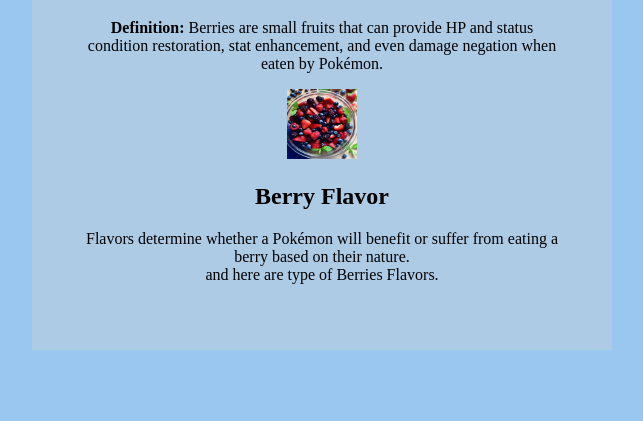
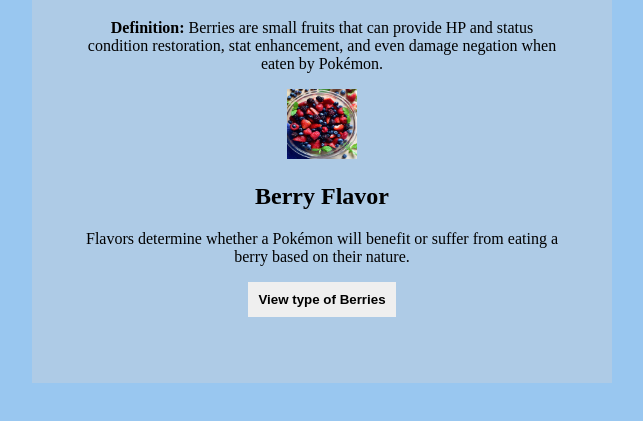
Before and after one commit to Sadikibenda/API-Challenge, a plain HTML site: page index.html in a window 1280 px wide. Shown: the part 199-620 px from the top of the page, without its empty margins (318-961 px from the left). Drawn offline with Linux system fonts and the light colour scheme; no server answers.

Commit message:
button update

```diff
--- a/apichallenge.js
+++ b/apichallenge.js
@@ -1,7 +1,10 @@
 let Berries = document.querySelector('ul')
+let button = document.getElementsByTagName('button')[0]
+//fetch("https://pokeapi.co/api/v2/berry/")
 
-//fetch("https://pokeapi.co/api/v2/berry/")
-fetch("https://pokeapi.co/api/v2/berry-flavor/")
+
+button.addEventListener('click', function(){
+ fetch("https://pokeapi.co/api/v2/berry-flavor/")
 .then(response => response.json())
 
 .then(function(json) {
@@ -9,10 +12,31 @@
 
     let search = json.results
     for (p of search){
-        console.log(p)
+        //console.log(p)
         let listItem = document.createElement('li')
         listItem.innerHTML = p.name
         Berries.appendChild(listItem)
 
     }
 })
+})
+
+
+
+
+
+/*fetch("https://pokeapi.co/api/v2/berry-flavor/")
+.then(response => response.json())
+
+.then(function(json) {
+    //console.log(json)
+
+    let search = json.results
+    for (p of search){
+        //console.log(p)
+        let listItem = document.createElement('li')
+        listItem.innerHTML = p.name
+        Berries.appendChild(listItem)
+
+    }
+})*/
--- a/index.html
+++ b/index.html
@@ -14,7 +14,9 @@
         <img src="./assets/Berry.jpg" height="70px" width="70px">
      <h2> Berry Flavor </h2>
      <p>Flavors determine whether a Pokémon will benefit or suffer from eating a berry based on their nature.<br />
-      and here are type of Berries Flavors.</p>
+      </p>
+
+      <button><strong>View type of Berries</strong></button>
      <ul></ul>
     </div>
 
--- a/main.css
+++ b/main.css
@@ -20,3 +20,14 @@
     font-family: 'Lucida Sans', 'Lucida Sans Regular', 'Lucida Grande', 'Lucida Sans Unicode', Geneva, Verdana, sans-serif;
 
 }
+
+button {
+    padding: 10px;
+    border: none;
+    cursor: pointer;
+}
+
+button:hover {
+    color: white;
+    background-color: rgb(24, 113, 190);
+}
```
